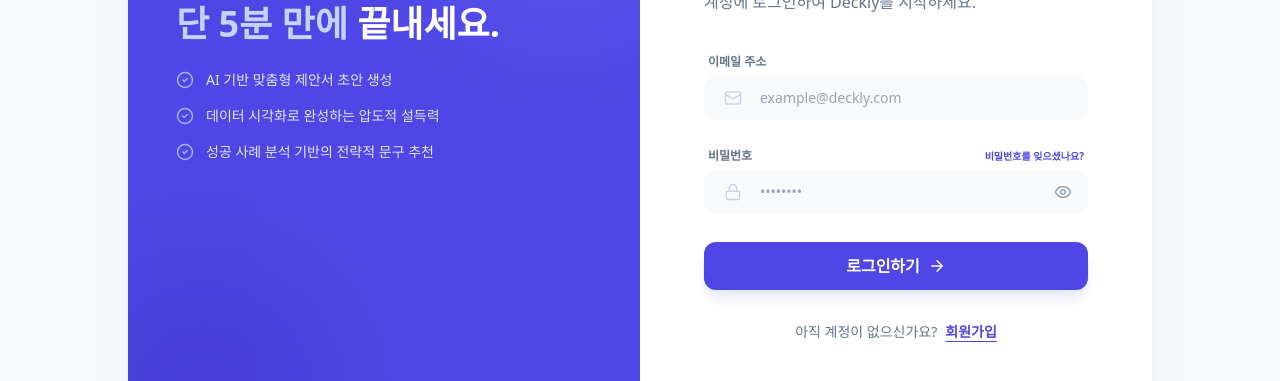
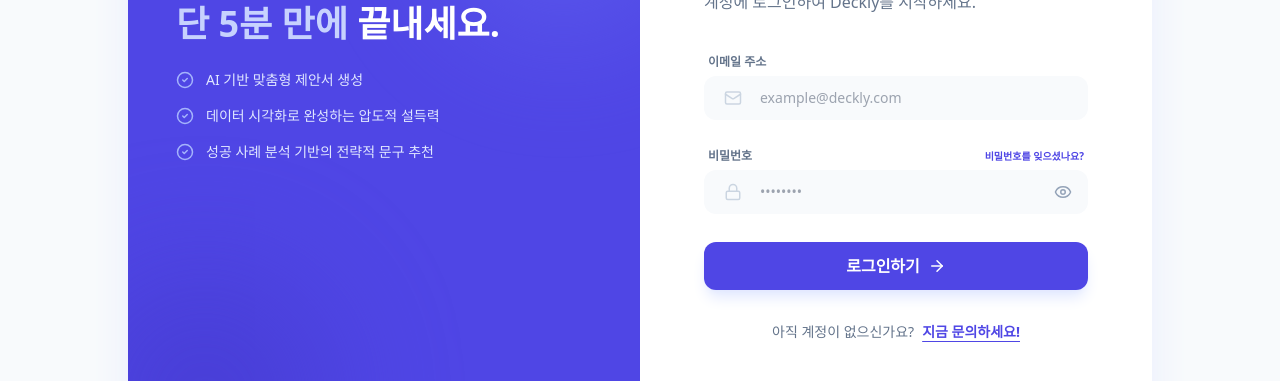
Before and after one commit to TOKTOKHAN/deckly, a Next.js app: page /login in a window 1280 px wide. Shown: the part 315-696 px from the top of the page. Built offline with nearby package versions, Linux system fonts and the light colour scheme; no server answers.

Commit message:
회원가입은 사용자가 이용이 불가하므로 pluuug.com 으로 대체

```diff
--- a/src/app/login/page.tsx
+++ b/src/app/login/page.tsx
@@ -127,7 +127,7 @@ export default function LoginPage() {
 
             <div className="space-y-4">
               {[
-                'AI 기반 맞춤형 제안서 초안 생성',
+                'AI 기반 맞춤형 제안서 생성',
                 '데이터 시각화로 완성하는 압도적 설득력',
                 '성공 사례 분석 기반의 전략적 문구 추천',
               ].map((text, i) => (
@@ -225,12 +225,14 @@ export default function LoginPage() {
             <div className="mt-8 text-center">
               <p className="text-sm text-slate-500">
                 아직 계정이 없으신가요?
-                <Link
-                  href="/signup"
+                <a
+                  href="https://www.pluuug.com/"
+                  target="_blank"
+                  rel="noopener noreferrer"
                   className="ml-2 font-bold text-indigo-600 underline underline-offset-4 hover:text-indigo-700"
                 >
-                  회원가입
-                </Link>
+                  지금 문의하세요!
+                </a>
               </p>
             </div>
 
```
